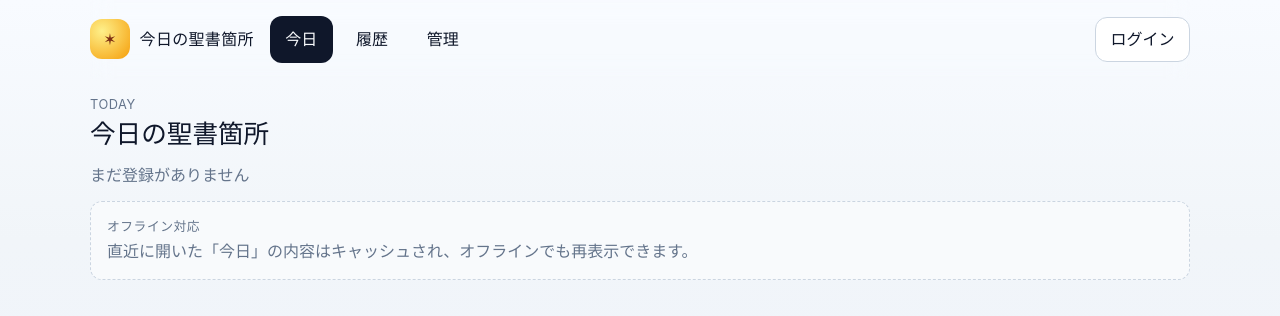
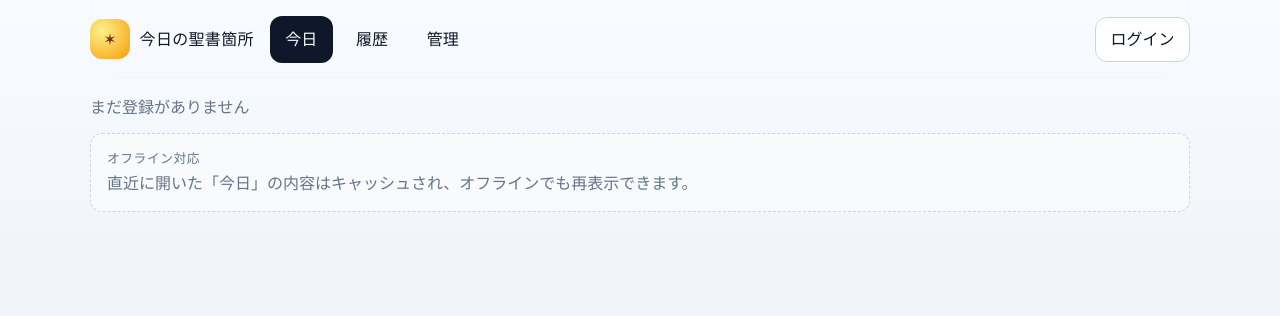
Before and after one commit to heavengates-jp/seishokasho, a React (Vite) app: page / in a window 1280 px wide. Shown: the top 316 px of the page. Built offline with nearby package versions, Linux system fonts and the light colour scheme; no server answers; the database is empty.

Commit message:
Remove home page heading copy

```diff
--- a/src/pages/Home.tsx
+++ b/src/pages/Home.tsx
@@ -30,14 +30,8 @@ export default function Home() {
 
   return (
     <div className="stack page">
-      <div className="page-head">
-        <div>
-          <p className="eyebrow">Today</p>
-          <h1>今日の聖書箇所</h1>
-        </div>
-        {status === 'loading' && <span className="pill">読み込み中</span>}
-        {status === 'error' && <span className="pill danger">オフライン表示</span>}
-      </div>
+      {status === 'loading' && <span className="pill">読み込み中</span>}
+      {status === 'error' && <span className="pill danger">オフライン表示</span>}
       {verse ? (
         <VerseCard verse={verse} />
       ) : (
```
